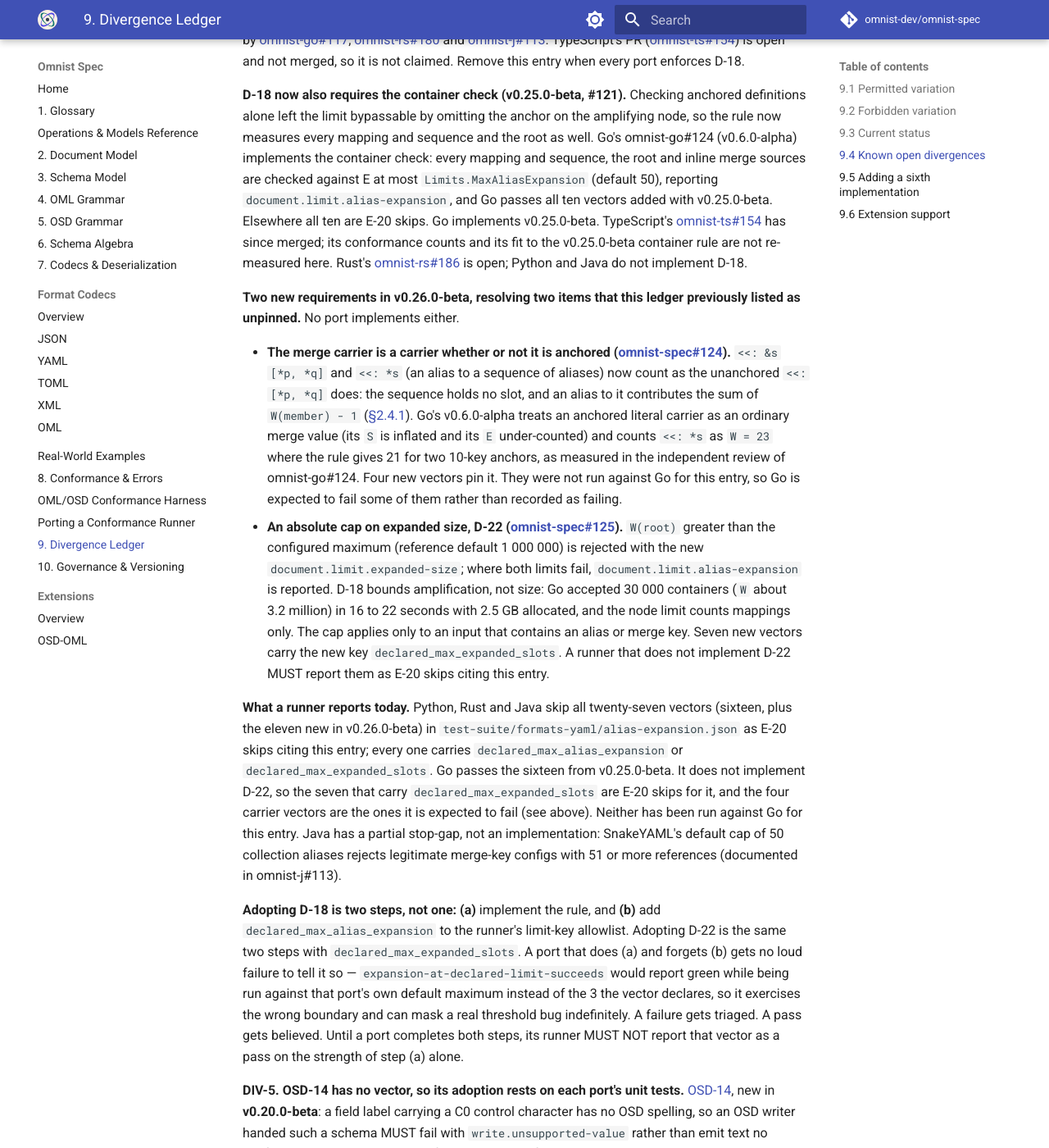
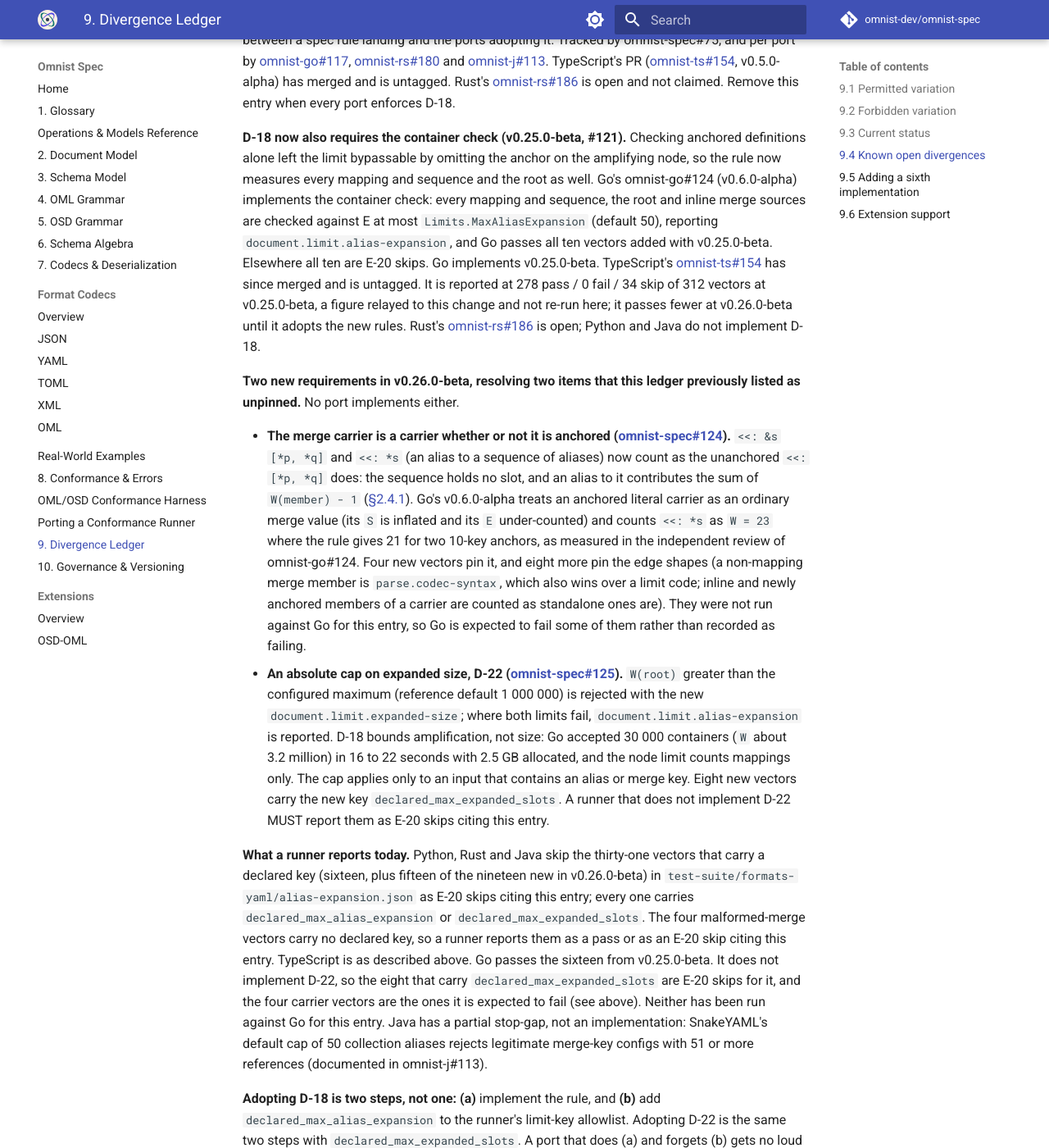
Before and after one commit to omnist-dev/omnist-spec, an MkDocs documentation site: the page built from docs/09-divergence-ledger.md, in a window 1280 px wide and 1400 px high, scrolled down 5495 px. Shown: the whole window at 82% size. Built offline with MkDocs 1.6.1 and Material for MkDocs 9.7.7, drawn with Linux system fonts in a browser that asks for light colours; comment, search, counter and statistics services are not loaded; some of the changed text lies outside the part shown.

Commit message:
Pin D-18a shapes with vectors; syntax-first ordering; ledger fixes
Eight new vectors (331 in all): four malformed-merge parse.codec-syntax
errors, a bomb followed by a malformed merge (syntax wins), the D-18a
worked example, a single anchored inline merge source, and an alias-free
inline merge key under the D-22 cap. D-18a and D-19 state that merge
shapes are validated first. D-22 defines merge key by yaml.md's usage and
acknowledges the deliberate cliff. Ledger, README and DIV-3 corrected for
Go and TypeScript status; check_vectors keeps its E-32 comment with
PATH_PLACEHOLDER and rejects top-level declared_* keys; lines re-wrapped.

Co-Authored-By: Claude Sonnet 5.5 <noreply@anthropic.com>

```diff
--- a/docs/09-divergence-ledger.md
+++ b/docs/09-divergence-ledger.md
@@ -126,11 +126,12 @@ Portal publishing by the maintainer; Maven Central's `maven-metadata.xml` for
 `dev.omnist:omnist-j` lists `0.2.1-alpha` and `0.2.2-alpha` only, so the
 latest public release is `0.2.2-alpha`.
 
-Two things are deliberately not claimed as done anywhere: only Go enforces the
-alias expansion limit D-18 (`DIV-3`; Go and, since omnist-ts#154 merged,
-TypeScript do; Python and Java do not, and Rust's pull request is open) and no
-port implements the v0.26.0-beta carrier rule or the D-22 expanded-size cap, and no
-port implements the OSD-OML extension (§9.6).
+Two things are deliberately not claimed as done anywhere: the alias expansion
+limit D-18 outside Go (v0.6.0-alpha) and TypeScript (omnist-ts#154,
+v0.5.0-alpha, merged, untagged), which enforce it (`DIV-3`; Rust's
+omnist-rs#186 is open and not claimed; Python and Java do not), and the
+v0.26.0-beta carrier rule and D-22 expanded-size cap, which no port implements.
+No port implements the OSD-OML extension (§9.6) either.
 
 | | Python | TypeScript | Rust | Go | Java |
 |---|---|---|---|---|---|
@@ -172,7 +173,10 @@ alias-expansion ([omnist-rs#180](https://github.com/omnist-dev/omnist-rs/issues/
 `DIV-3`), 6 `document-model/limits` (compile-time constants,
 [omnist-rs#181](https://github.com/omnist-dev/omnist-rs/issues/181)). Go: 28
 OSD-OML ([omnist-go#111](https://github.com/omnist-dev/omnist-go/issues/111)),
-none for alias-expansion at v0.25.0-beta (`DIV-3`); the seven `declared_max_expanded_slots` vectors of v0.26.0-beta are skips until it implements D-22. Java: 28 OSD-OML ([omnist-j#105](https://github.com/omnist-dev/omnist-j/issues/105)),
+none for alias-expansion at v0.25.0-beta (`DIV-3`); the eight
+`declared_max_expanded_slots` vectors of v0.26.0-beta are skips until it
+implements D-22. Java: 28 OSD-OML
+([omnist-j#105](https://github.com/omnist-dev/omnist-j/issues/105)),
 6 alias-expansion ([omnist-j#113](https://github.com/omnist-dev/omnist-j/issues/113),
 `DIV-3`). Skip counts are therefore not comparable across ports beyond those
 shared categories.
@@ -211,17 +215,25 @@ can outlive it. **Before removing an entry, search the docs for inbound
 citations** — that is how the previous `D-3` and `D-7` references ended up
 pointing at nothing.
 
-**DIV-3. Only Go and TypeScript enforce the alias expansion limit (D-18); Python, Rust and Java do not yet, and no port implements the v0.26.0-beta additions (merge-carrier rule, D-22 expanded-size cap).**
+**DIV-3. Go and TypeScript enforce the alias expansion limit (D-18); Python,
+Rust and Java do not yet, and no port implements the v0.26.0-beta additions
+(merge-carrier rule, D-22 expanded-size cap).**
 D-18, D-19 and D-20 ([§2.4.1](02-document-model.md#241-bounding-alias-expansion))
 are normative content as of **v0.18.0-beta**, and as of v0.21.0-beta no port
-enforced them. Go now does (omnist-go v0.6.0-alpha, [omnist-go#124](https://github.com/omnist-dev/omnist-go/pull/124), `1520c94`), including the v0.25.0-beta container rule below. This is a rollout gap, not a design defect and not a divergence
+enforced them. Go now does (omnist-go v0.6.0-alpha,
+[omnist-go#124](https://github.com/omnist-dev/omnist-go/pull/124), `1520c94`),
+including the v0.25.0-beta container rule below. This is a rollout gap, not a
+design defect and not a divergence
 any implementation intends to keep: it is the expected interval between a spec
 rule landing and the ports adopting it. Tracked by omnist-spec#75, and per port
 by [omnist-go#117](https://github.com/omnist-dev/omnist-go/issues/117),
 [omnist-rs#180](https://github.com/omnist-dev/omnist-rs/issues/180) and
-[omnist-j#113](https://github.com/omnist-dev/omnist-j/issues/113). TypeScript's PR
-([omnist-ts#154](https://github.com/omnist-dev/omnist-ts/pull/154)) is open and
-not merged, so it is not claimed. Remove this entry when every port enforces D-18.
+[omnist-j#113](https://github.com/omnist-dev/omnist-j/issues/113).
+TypeScript's PR
+([omnist-ts#154](https://github.com/omnist-dev/omnist-ts/pull/154),
+v0.5.0-alpha) has merged and is untagged. Rust's
+[omnist-rs#186](https://github.com/omnist-dev/omnist-rs/pull/186) is open and
+not claimed. Remove this entry when every port enforces D-18.
 
 **D-18 now also requires the container check (v0.25.0-beta, #121).** Checking
 anchored definitions alone left the limit bypassable by omitting the anchor on
@@ -232,8 +244,9 @@ checked against E at most `Limits.MaxAliasExpansion` (default 50), reporting
 `document.limit.alias-expansion`, and Go passes all ten vectors added with
 v0.25.0-beta. Elsewhere all ten are E-20 skips. Go implements v0.25.0-beta.
 TypeScript's [omnist-ts#154](https://github.com/omnist-dev/omnist-ts/pull/154)
-has since merged; its conformance counts and its fit to the v0.25.0-beta
-container rule are not re-measured here. Rust's
+has since merged and is untagged. It is reported at 278 pass / 0 fail / 34 skip
+of 312 vectors at v0.25.0-beta, a figure relayed to this change and not re-run
+here; it passes fewer at v0.26.0-beta until it adopts the new rules. Rust's
 [omnist-rs#186](https://github.com/omnist-dev/omnist-rs/pull/186) is open;
 Python and Java do not implement D-18.
 
@@ -247,10 +260,14 @@ previously listed as unpinned.** No port implements either.
   alias to it contributes the sum of `W(member) - 1`
   ([§2.4.1](02-document-model.md#241-bounding-alias-expansion)). Go's
   v0.6.0-alpha treats an anchored literal carrier as an ordinary merge value
-  (its `S` is inflated and its `E` under-counted) and counts `<<: *s` as `W = 23`
+  (its `S` is inflated and its `E` under-counted) and counts `<<: *s` as `W =
+  23`
   where the rule gives 21 for two 10-key anchors, as measured in the independent
-  review of omnist-go#124. Four new vectors pin it. They were not run against Go
-  for this entry, so Go is expected to fail some of them rather than recorded as
+  review of omnist-go#124. Four new vectors pin it, and eight more pin the
+  edge shapes (a non-mapping merge member is `parse.codec-syntax`, which also
+  wins over a limit code; inline and newly anchored members of a carrier are
+  counted as standalone ones are). They were not run against Go for this
+  entry, so Go is expected to fail some of them rather than recorded as
   failing.
 - **An absolute cap on expanded size, D-22
   ([omnist-spec#125](https://github.com/omnist-dev/omnist-spec/issues/125)).**
@@ -259,16 +276,20 @@ previously listed as unpinned.** No port implements either.
   fail, `document.limit.alias-expansion` is reported. D-18 bounds amplification,
   not size: Go accepted 30 000 containers (`W` about 3.2 million) in 16 to 22
   seconds with 2.5 GB allocated, and the node limit counts mappings only. The
-  cap applies only to an input that contains an alias or merge key. Seven new
+  cap applies only to an input that contains an alias or merge key. Eight new
   vectors carry the new key `declared_max_expanded_slots`. A runner that
   does not implement D-22 MUST report them as E-20 skips citing this entry.
 
-**What a runner reports today.** Python, Rust and Java skip all
-twenty-seven vectors (sixteen, plus the eleven new in v0.26.0-beta) in
+**What a runner reports today.** Python, Rust and Java skip the thirty-one
+vectors that carry a declared key (sixteen, plus fifteen of the nineteen new in
+v0.26.0-beta) in
 `test-suite/formats-yaml/alias-expansion.json` as E-20 skips citing this entry;
 every one carries `declared_max_alias_expansion` or
-`declared_max_expanded_slots`. Go passes the sixteen from v0.25.0-beta. It does not
-implement D-22, so the seven that carry `declared_max_expanded_slots` are E-20
+`declared_max_expanded_slots`. The four malformed-merge vectors carry no
+declared key, so a runner reports them as a pass or as an E-20 skip citing this
+entry. TypeScript is as described above. Go passes the sixteen from
+v0.25.0-beta. It does not implement D-22, so the eight that carry
+`declared_max_expanded_slots` are E-20
 skips for it, and the four carrier vectors are the ones it is expected to fail
 (see above). Neither has been run against Go for this entry.
 Java has a partial stop-gap, not an implementation: SnakeYAML's default cap of
```
Also changed, not shown: other parts of docs/09-divergence-ledger.md (+3 -3 lines), CHANGELOG.md (+11 -4 lines), docs/02-document-model.md (+28 -9 lines), docs/formats/yaml.md (+2 -1 lines), docs/porting-a-conformance-runner.md (+3 -3 lines), test-suite/README.md (+7 -4 lines), 2 other files.
